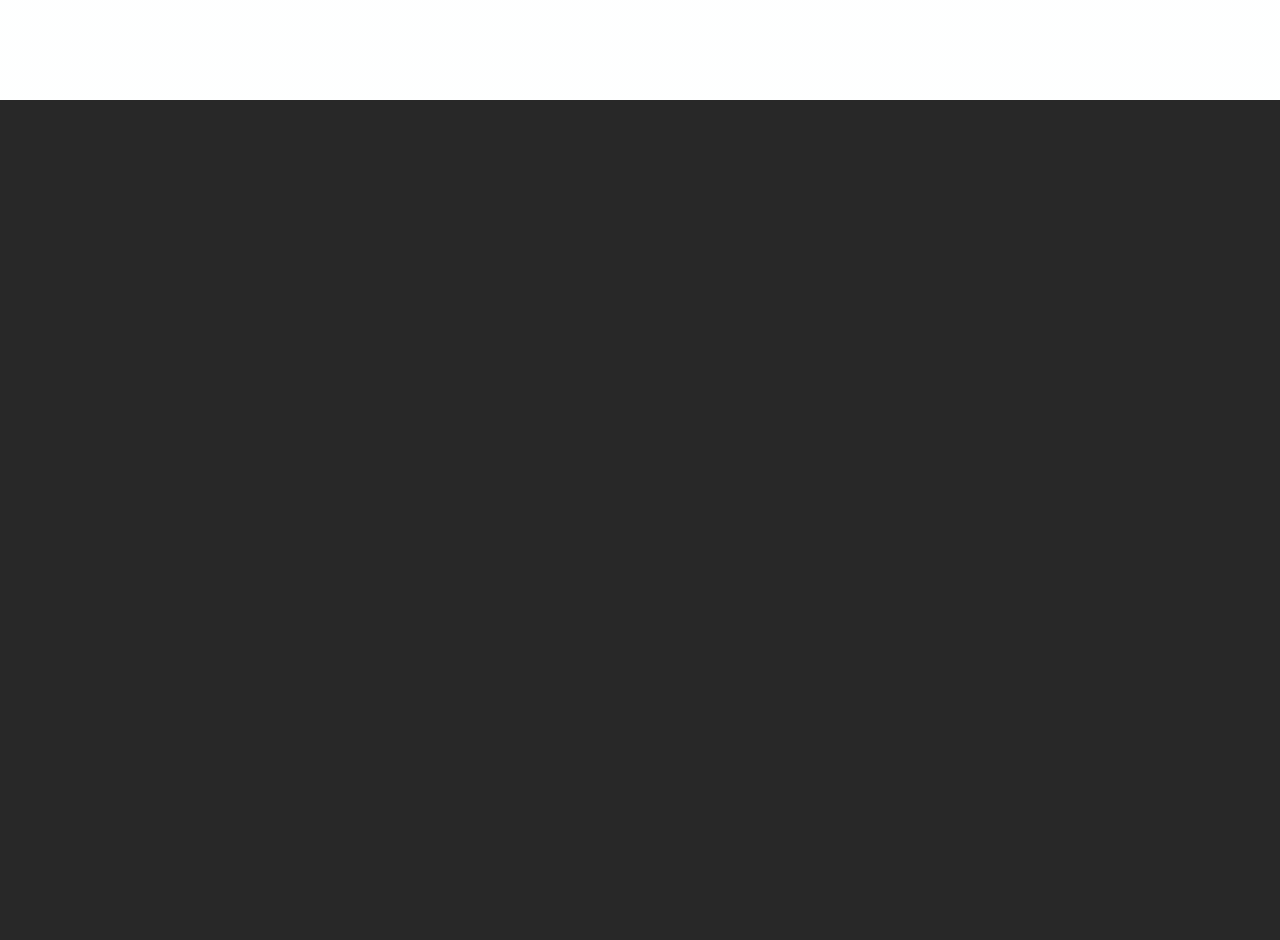
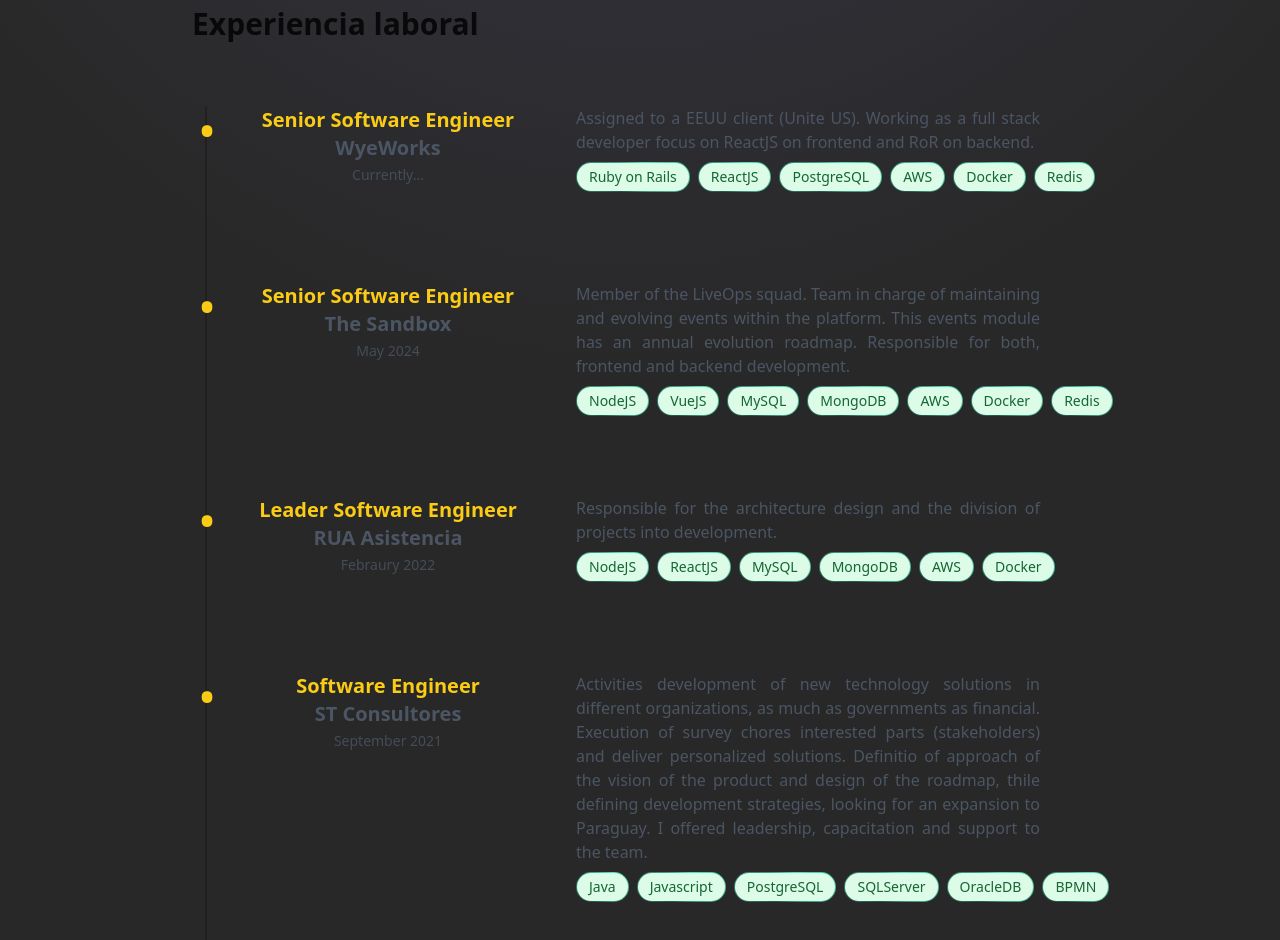
Before and after one commit to dmenendezh/personal-portfolio, a React (Create React App) app: page / in a window 1280 px wide. Shown: the part 700-1640 px from the top of the page. Before the commit the page ends 800 px from the top, so only its background shows below. Built offline with nearby package versions, Linux system fonts and the light colour scheme.

Commit message:
add experience section

```diff
--- a/src/App.css
+++ b/src/App.css
@@ -11,6 +11,10 @@
   .App-logo {
     animation: App-logo-spin infinite 20s linear;
   }
+}
+
+main {
+  background-image: radial-gradient(ellipse 80% 80% at 50% -20%, rgba(120, 119, 198, 0.3), rgba(255, 255, 255, 0));
 }
 
 .App-header {
--- a/src/App.js
+++ b/src/App.js
@@ -4,6 +4,8 @@
 import Header from "./components/Header";
 import Hero from "./components/Hero";
 import Badge from "./components/Badge";
+import Experience from "./components/Experience";
+
 <style>
   @import
   url('https://fonts.googleapis.com/css2?family=Onest:wght@100..900&display=swap');
@@ -11,11 +13,7 @@
 function App() {
   return (
     <div className="App">
-      <div
-        className="absolute top-0 bottom-0 z-[-2] min-h-screen w-full bg-gray-50 dark:bg-gray-950
-      bg-[radial-gradient(ellipse_80%_80%_at_50%_-20%,rgba(217,216,255,0.5),rgba(255,255,255,0.9))]
-      dark:bg-[radial-gradient(ellipse_80%_80%_at_50%_-20%,rgba(120,119,198,0.3),rgba(255,255,255,0))]"
-      ></div>
+      <div />
       <Header />
       <main className="px-4">
         <section
@@ -42,6 +40,20 @@
             />
           </nav>{" "}
         </section>
+
+        <div className="space-y-24">
+          <section
+            id="experience"
+            data-section="experience"
+            className={`section py-16 md:py-36 scroll-m-20 w-full mx-auto container lg:max-w-4xl md:max-w-2xl`}
+          >
+            <h2 className="flex items-center mb-6 text-3xl font-semibold gap-x-3 text-black/80 dark:text-white">
+              {" "}
+              Experiencia laboral
+            </h2>
+            <Experience />
+          </section>
+        </div>
       </main>
     </div>
   );
--- a/src/components/Badge/index.js
+++ b/src/components/Badge/index.js
@@ -4,7 +4,11 @@
   return (
     <div className="flex items-center ">
       <span className="relative inline-flex overflow-hidden rounded-full p-[1px]">
-        <span className="absolute inset-[-1000%] animate-[spin_2s_linear_infinite] bg-[conic-gradient(from_90deg_at_50%_50%,#51E4B8_0%,#21554E_50%,#51E4B8_100%)]"></span>
+        {!srcImageIcon ? (
+          <span className="absolute inset-[-1000%] animate-[spin_2s_linear_infinite] bg-[conic-gradient(from_90deg_at_50%_50%,#51E4B8_0%,#21554E_50%,#51E4B8_100%)]"></span>
+        ) : (
+          <></>
+        )}
         <div className="inline-flex items-center justify-center w-full px-3 py-1 text-sm text-green-800 bg-green-100 rounded-full cursor-pointer dark:bg-gray-800 dark:text-white/80 backdrop-blur-3xl whitespace-nowrap">
           {srcImageIcon ? <img src={srcImageIcon} alt="alt" /> : <></>}
           <a
--- /dev/null
+++ b/src/components/Experience/index.js
@@ -0,0 +1,72 @@
+import React from "react";
+import ExperienceItem from "../ExperienceItem";
+
+const EXPERIENCE = [
+  {
+    date: "Currently...",
+    title: "Senior Software Engineer",
+    company: "WyeWorks",
+    description:
+      "Assigned to a EEUU client (Unite US). Working as a full stack developer focus on ReactJS on frontend and RoR on backend.",
+    technologies: [
+      "Ruby on Rails",
+      "ReactJS",
+      "PostgreSQL",
+      "AWS",
+      "Docker",
+      "Redis",
+    ],
+  },
+  {
+    date: "May 2024",
+    title: "Senior Software Engineer",
+    company: "The Sandbox",
+    description:
+      "Member of the LiveOps squad. Team in charge of maintaining and evolving events within the platform. This events module has an annual evolution roadmap. Responsible for both, frontend and backend development.",
+    technologies: [
+      "NodeJS",
+      "VueJS",
+      "MySQL",
+      "MongoDB",
+      "AWS",
+      "Docker",
+      "Redis",
+    ],
+  },
+  {
+    date: "Febraury 2022",
+    title: "Leader Software Engineer",
+    company: "RUA Asistencia",
+    description:
+      "Responsible for the architecture design and the division of projects into development.",
+    technologies: ["NodeJS", "ReactJS", "MySQL", "MongoDB", "AWS", "Docker"],
+  },
+  {
+    date: "September 2021",
+    title: "Software Engineer",
+    company: "ST Consultores",
+    description:
+      "Activities development of new technology solutions in different organizations, as much as governments as financial. Execution of survey chores interested parts (stakeholders) and deliver personalized solutions. Definitio of approach of the vision of the product and design of the roadmap, thile defining development strategies, looking for an expansion to Paraguay. I offered leadership, capacitation and support to the team.",
+    technologies: [
+      "Java",
+      "Javascript",
+      "PostgreSQL",
+      "SQLServer",
+      "OracleDB",
+      "BPMN",
+    ],
+  },
+];
+
+function Experience() {
+  return (
+    <ol className="relative mt-16">
+      {EXPERIENCE.map((experience) => (
+        <li className="">
+          <ExperienceItem {...experience} />
+        </li>
+      ))}
+    </ol>
+  );
+}
+export default Experience;
--- /dev/null
+++ b/src/components/ExperienceItem/index.js
@@ -0,0 +1,33 @@
+import React from "react";
+import Badge from "../Badge";
+
+function ExperienceItem({ title, company, description, date, technologies }) {
+  return (
+    <div className="relative mx-12 pb-12 grid before:absolute before:left-[-35px] before:block before:h-full before:border-l-2 before:border-black/20 dark:before:border-white/15 before:content-[''] md:grid-cols-5 md:gap-10 md:space-x-4]">
+      <div className="relative pb-12 md:col-span-2">
+        <div className="sticky top-0">
+          <span className="text-yellow-400 -left-[42px] absolute rounded-full text-5xl">
+            &bull;
+          </span>
+
+          <h3 className="text-xl font-bold text-yellow-400">{title}</h3>
+          <h4 className="font-semibold text-xl text-gray-600 dark:text-white">
+            {company}
+          </h4>
+          <time className="p-0 m-0 text-sm text-gray-600/80 dark:text-white/80">
+            {date}
+          </time>
+        </div>
+      </div>
+      <div className="text-justify relative flex flex-col gap-2 pb-4 text-gray-600 dark:text-gray-300 md:col-span-3">
+        {description}
+        <div className="relative flex flex-row gap-2 pb-4 text-gray-600 dark:text-gray-300 md:col-span-3">
+          {technologies.map((technology) => (
+            <Badge text={technology} href="" />
+          ))}
+        </div>
+      </div>
+    </div>
+  );
+}
+export default ExperienceItem;
--- a/src/components/Section/index.js
+++ b/src/components/SectionContainer/index.js
@@ -1,6 +1,6 @@
 import React from "react";
 
-function Section({ id, className }) {
+function SectionContainer({ id, className }) {
   return (
     <section
       id={id}
@@ -9,4 +9,4 @@
     />
   );
 }
-export default Section;
+export default SectionContainer;
```
